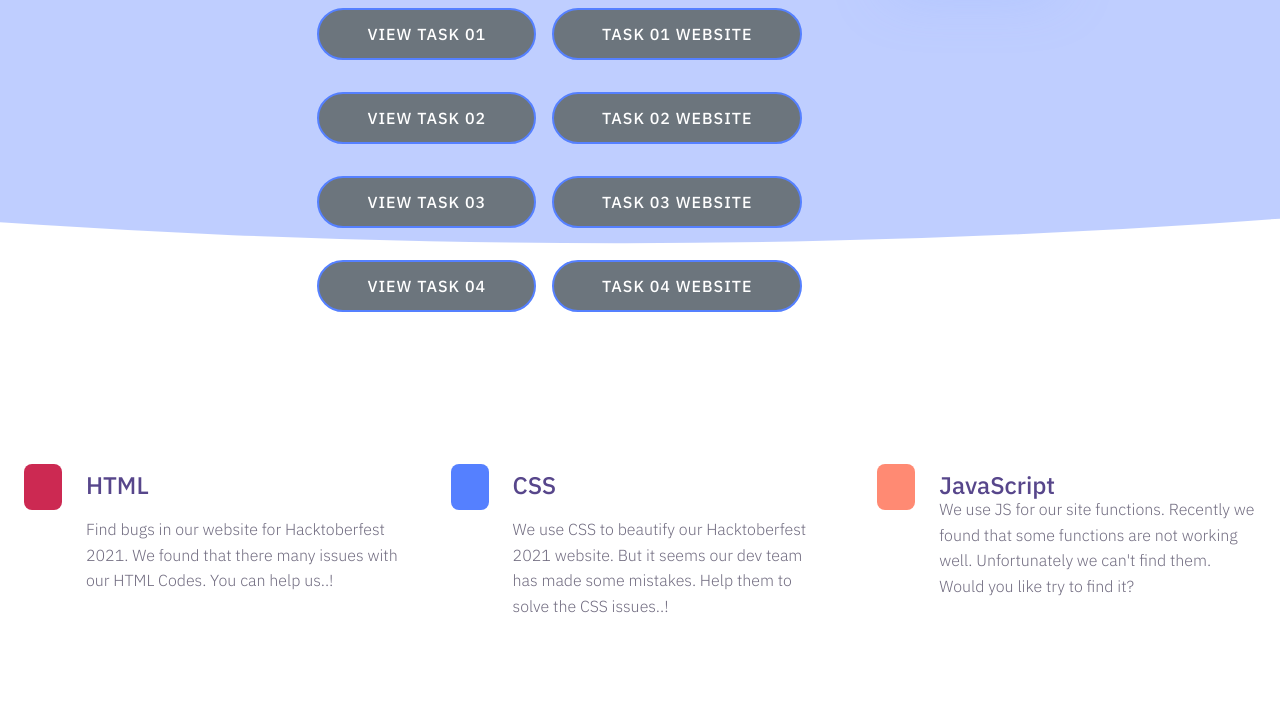
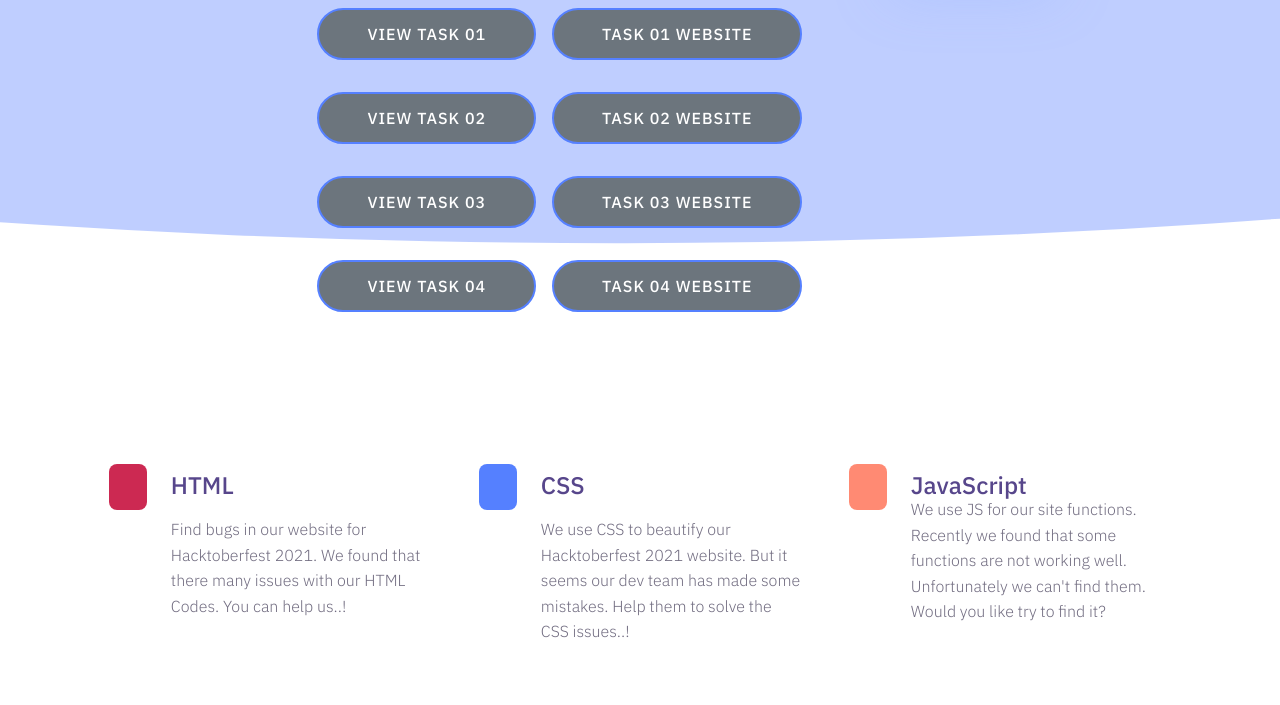
Before and after one commit to EdviconEdu/Hacktoberfest2021-Task3, a plain HTML site: page index.html in a window 1280 px wide. Shown: the part 247-952 px from the top of the page. Drawn offline with Linux system fonts and the light colour scheme; files whose address does not match are found by name.

Commit message:
Fix Bug #003 in HTML

```diff
--- a/index.html
+++ b/index.html
@@ -114,14 +114,14 @@
 
 
     <!-- Bug Start #003 -->
-    <div clas="container">
+    <div class="container">
         <div class="media-container-row">
 
             <div class="card p-3 col-12 col-md-8 col-lg-4">
                 <div class="card-img pt-1">
-                    <span class="mbr-iconfont img1 fa-bug fa" stile="color: rgb(204, 41, 82); fill: rgb(204, 41, 82);"></span>
+                    <span class="mbr-iconfont img1 fa-bug fa" style="color: rgb(204, 41, 82); fill: rgb(204, 41, 82);"></span>
                 </div>
-                <div clss="card-box">
+                <div class="card-box">
                     <h4 class="card-title py-2 align-left mbr-fonts-style display-5">
     <!-- Bug End -->
 <div><span style="font-size: 1.5rem; background-color: transparent;">HTML</span><br></div></h4>
```
